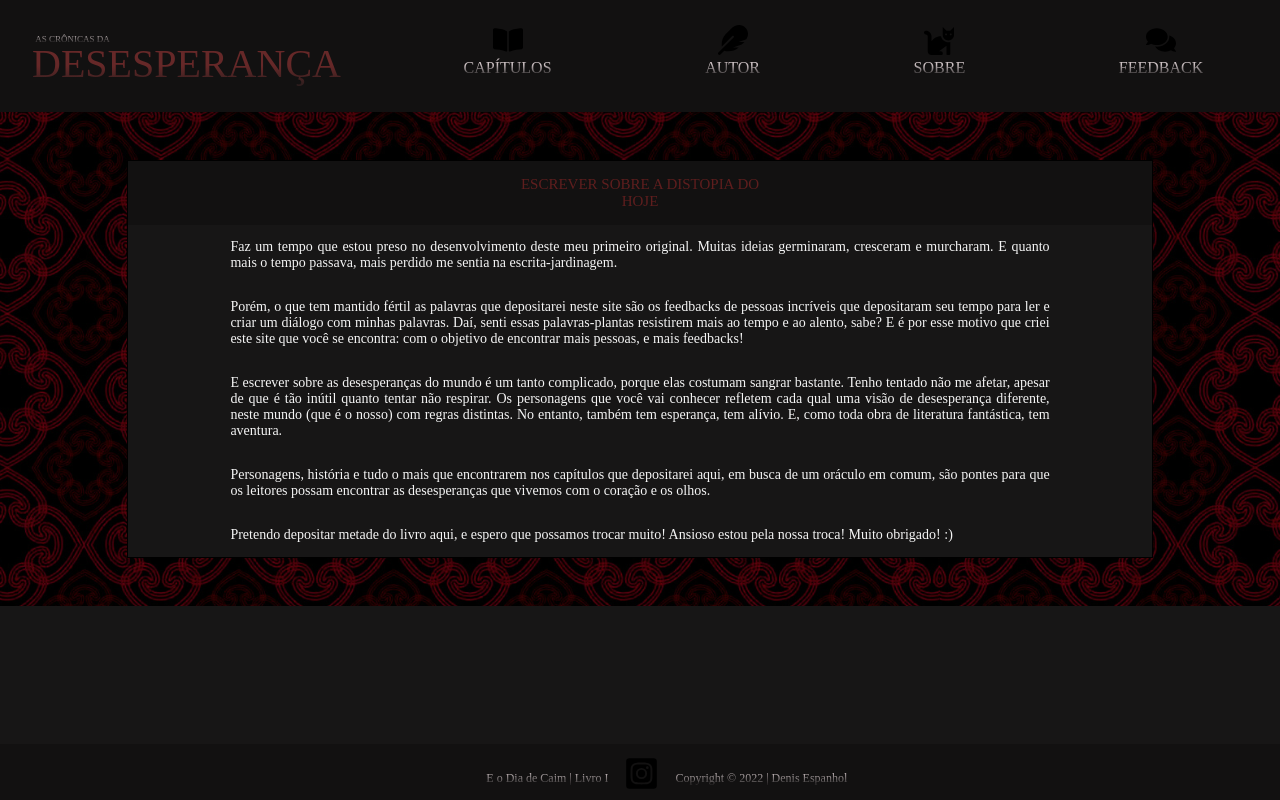
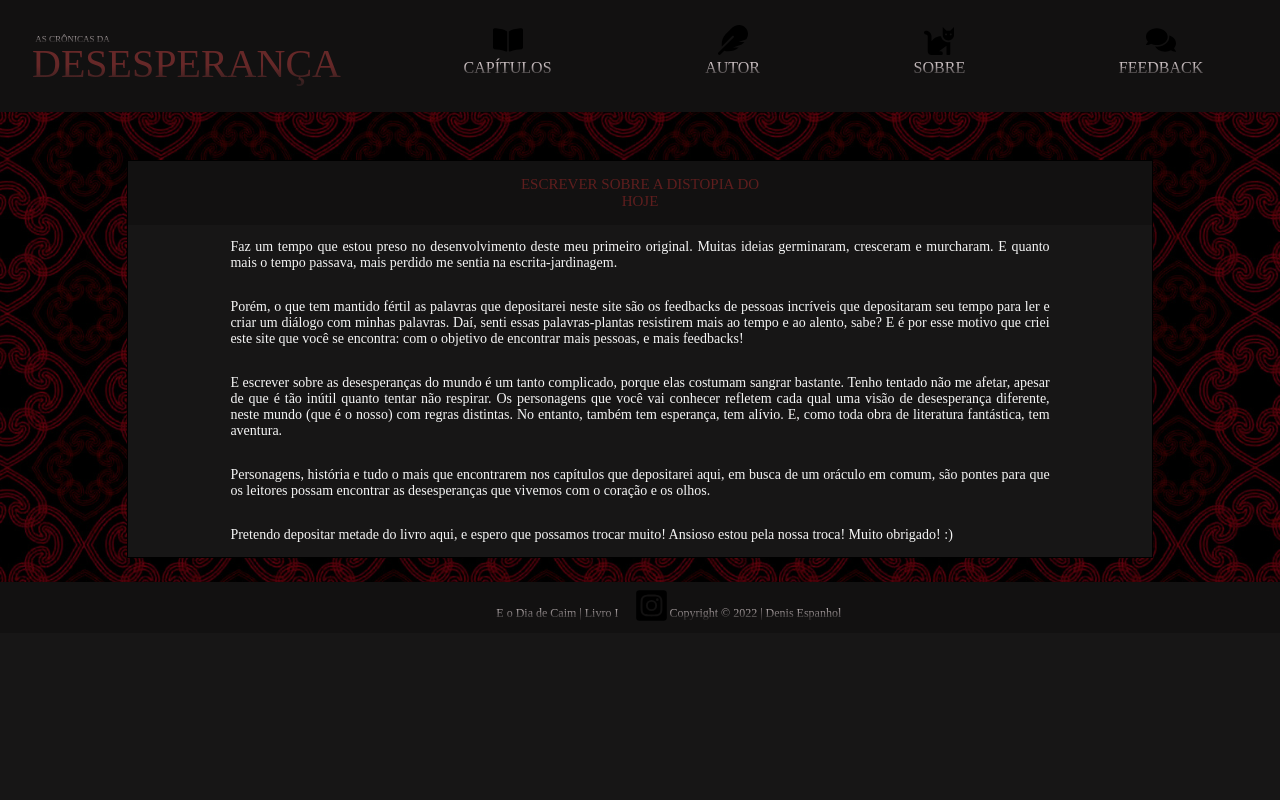
Before and after one commit to denisespanhol/AsCronicasDaDesesperanca, a React (Create React App) app in the folder as-cronicas-da-desesperanca/: page /about in a window 1280 px wide. Built offline with nearby package versions, Linux system fonts and the light colour scheme; a web font is replaced by a local one.

Commit message:
Refatorando footer

```diff
--- a/as-cronicas-da-desesperanca/src/components/Footer.css
+++ b/as-cronicas-da-desesperanca/src/components/Footer.css
@@ -1,14 +1,21 @@
 @import url('https://fonts.googleapis.com/css2?family=Manuale:ital,wght@0,300;0,400;0,500;0,600;0,700;0,800;1,300;1,400;1,500;1,600;1,700;1,800&display=swap');
 
+html {
+  height: 100%;
+  min-height: 100%;
+}
+
+body {
+  display: flex;
+  flex-direction: column;
+  min-height: 100%;
+}
+
 .theFooter {
-  margin-top: 1rem;
-  padding: 1rem;
+  display: flex;
+  justify-content: center;
+  margin-top: auto;
   background-color: rgb(18, 17, 17, 1);
-  position: fixed;
-  bottom: 0;
-  left: 0;
-  width: 100%;
-  height: 1.5em;
 }
 
 .toCentralizeFooter2 {
@@ -24,8 +31,6 @@
   -webkit-background-clip: text;
   -webkit-text-fill-color: transparent;
   font-size: 9px;
-  padding-top: 1.5em;
-  padding-right: 3em;
 }
 
 .eODiaDeCaimFooter {
@@ -34,11 +39,9 @@
 
 .instaIcon {
   display: flex;
-  justify-content: center;
-  align-items: center;
-  padding-right: 1em;
-  padding-top: 0.7em;
-  margin-bottom: -1em;
+  margin-top: 4px;
+  margin-bottom: -5px;
+  margin-left: 9.5px;
 }
 
 .iconSize {
@@ -48,15 +51,20 @@
 
 /* para telas maiores */
 @media screen and (min-width: 1050px) {
+  html {
+    height: 100%;
+    min-height: 100%;
+  }
+
+  body {
+    display: flex;
+    flex-direction: column;
+    min-height: 100%;
+  }
+
   .theFooter {
-    margin-top: 1rem;
-    padding: 1rem;
+    margin-top: auto;
     background-color: rgb(18, 17, 17, 1);
-    position: fixed;
-    bottom: 0;
-    left: 0;
-    width: 100%;
-    height: 1.5em;
   }
 
   .toCentralizeFooter2 {
--- a/as-cronicas-da-desesperanca/src/pages/AboutPage.css
+++ b/as-cronicas-da-desesperanca/src/pages/AboutPage.css
@@ -31,7 +31,7 @@
   display: flex;
   justify-content: center;
   padding-top: 3em;
-  padding-bottom: 3em;
+  padding-bottom: 1.5em;
 }
 
 .aboutBackground {
```
